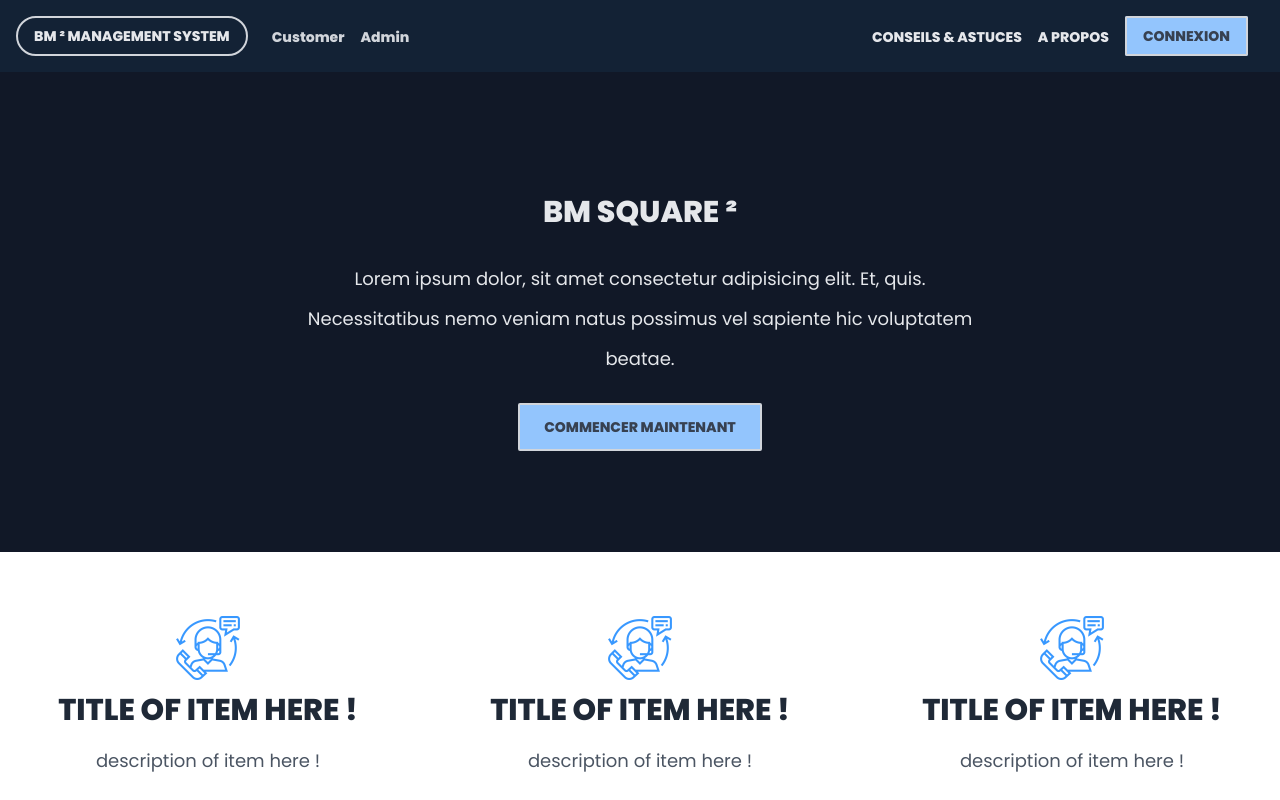
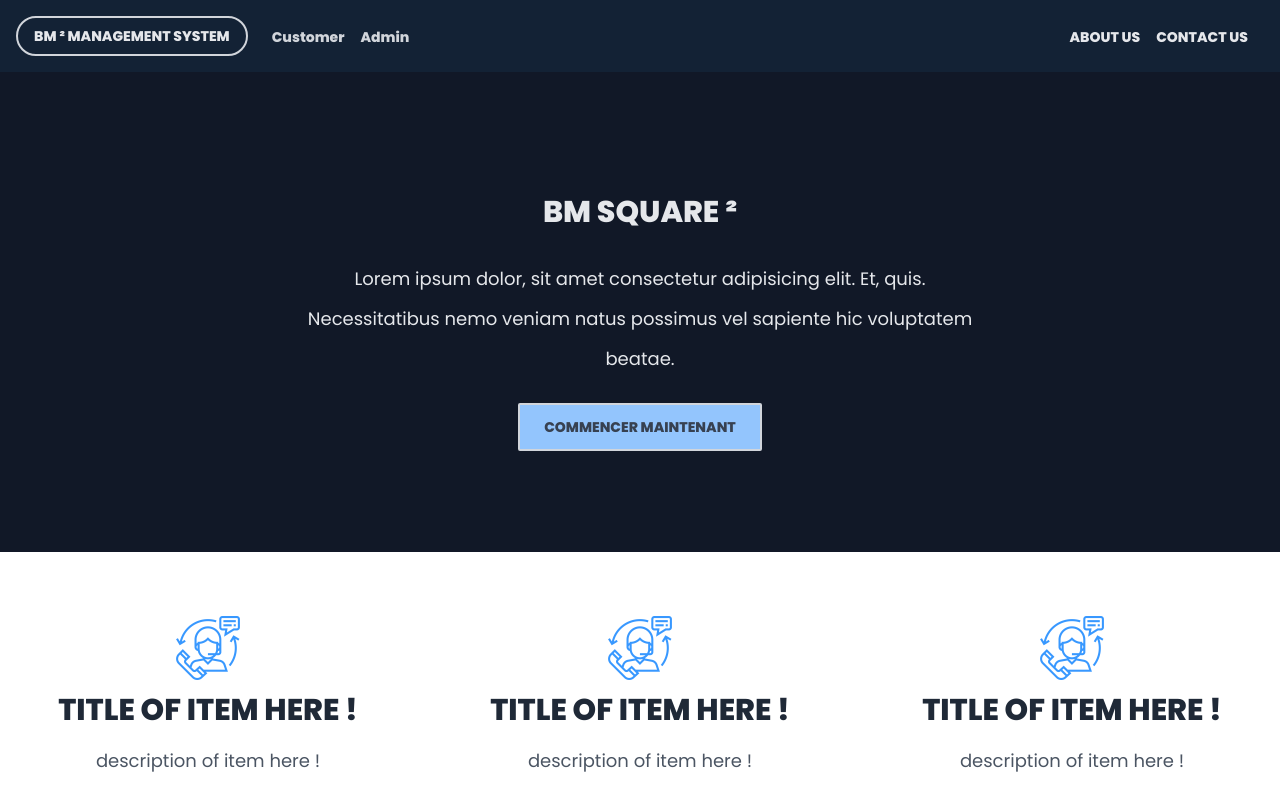
Before and after one commit to Asam237/bm_squart, a React (Create React App) app in the folder frontend/: page / in a window 1280 px wide. Shown: the top 800 px of the page. Built offline with nearby package versions, Linux system fonts and the light colour scheme.

Commit message:
refractoring header

```diff
--- a/frontend/src/components/header/Header.component.tsx
+++ b/frontend/src/components/header/Header.component.tsx
@@ -48,7 +48,7 @@ export const Header = (props: any) => {
                 </a>
               </li>
             ))}
-            <li
+            {/* <li
               style={{ fontFamily: " 'Poppins', sans-serif" }}
               className="hidden  mt-3 md:mt-0 md:mr-4 md:inline-block"
             >
@@ -58,7 +58,7 @@ export const Header = (props: any) => {
               >
                 CONNEXION
               </a>
-            </li>
+            </li> */}
           </div>
         </div>
       </div>
--- a/frontend/src/constants/languages.ts
+++ b/frontend/src/constants/languages.ts
@@ -5,11 +5,11 @@ export const LANGUAGES = {
         linkTwo: "A props",
         myNav: [
             {
-                name: "conseils & astuces",
+                name: "About Us",
                 link: "#"
             },
             {
-                name: "a propos",
+                name: "Contact Us",
                 link: "#"
             }
         ],
```
